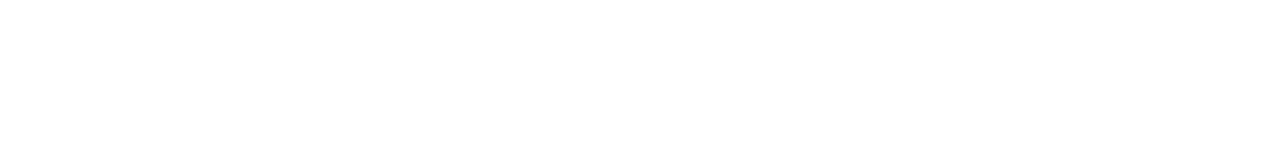
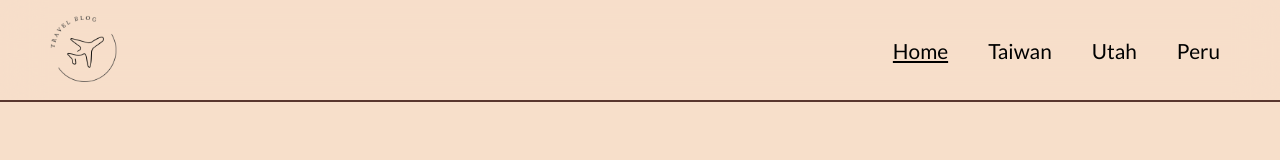
Before and after one commit to artcom3/travel-blog, a plain HTML site: page index.html in a window 1280 px wide. Drawn offline with Linux system fonts and the light colour scheme.

Commit message:
Add Styles

```diff
--- a/css/style.css
+++ b/css/style.css
@@ -1,4 +1,4 @@
-@import url('https://fonts.googleapis.com/css2?family=Lato&family=Roboto+Slab:wght@500&display=swap');
+@import url('https://fonts.googleapis.com/css2?family=Lato&family=Roboto+Slab&display=swap');
 
 :root {
   --color1: #5D7CA6;
@@ -119,6 +119,13 @@ nav a:hover {
 
 .content h2 {
   text-align: center;
+  background-color: var(--color5);
+  padding: 10px;
+  color: white;
+}
+
+.content p {
+  font-size: 1.2em;
 }
 
 article {
--- a/index.html
+++ b/index.html
@@ -4,10 +4,21 @@
   <meta charset="UTF-8">
   <meta name="viewport" content="width=device-width, initial-scale=1.0">
   <title>Home</title>
+  <link rel="stylesheet" href="css/style.css">
 </head>
 <body>
-  <header id="header2">
-
+  <header>
+    <div class="logo">
+      <img src="images/blog-logo.png" alt="">
+    </div>
+    <nav>
+      <ul>
+        <li><a href="/" class="active">Home</a></li>
+        <li><a href="/taiwan.html">Taiwan</a></li>
+        <li><a href="/utah.html">Utah</a></li>
+        <li><a href="/peru.html">Peru</a></li>
+      </ul>
+    </nav>
   </header>
   <main>
 
```
Also changed, not shown: peru.html (+1 -2 lines), taiwan.html (+1 -1 lines).
